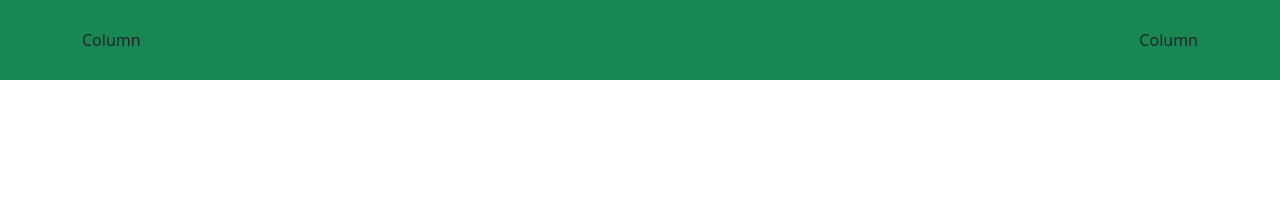
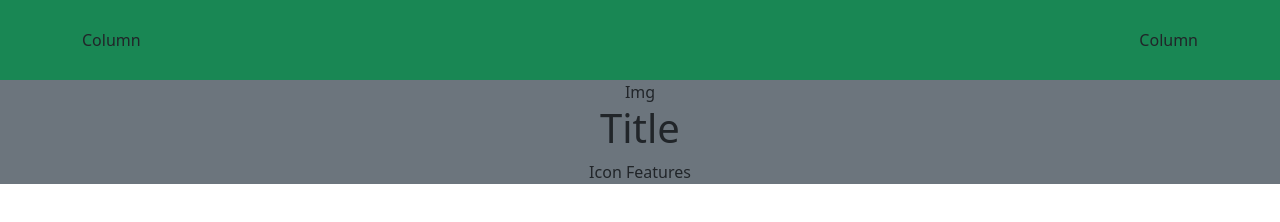
Before and after one commit to Chiaravalle04/html-css-bootstrap-freelancer, a plain HTML site: page index.html in a window 1280 px wide. Drawn offline with nearby package versions, Linux system fonts and the light colour scheme.

Commit message:
add main (1st section layout)

```diff
--- a/css/style.css
+++ b/css/style.css
@@ -8,3 +8,5 @@ header {
 header .row {
     height: 80px;
 }
+
+/* Main */
--- a/index.html
+++ b/index.html
@@ -42,7 +42,29 @@
 
         <main>
 
+            <section id="first-section" class="container-fluid bg-secondary"> <!--Inizio 1st Section-->
 
+                <div class="container">
+
+                    <div class="row">
+
+                        <div class="col text-center">
+
+                            Img
+
+                            <h1>Title</h1>
+
+                            Icon
+
+                            Features
+
+                        </div>
+
+                    </div>
+
+                </div>
+
+            </section> <!--Fine 1st Section-->
 
         </main>
 
```
